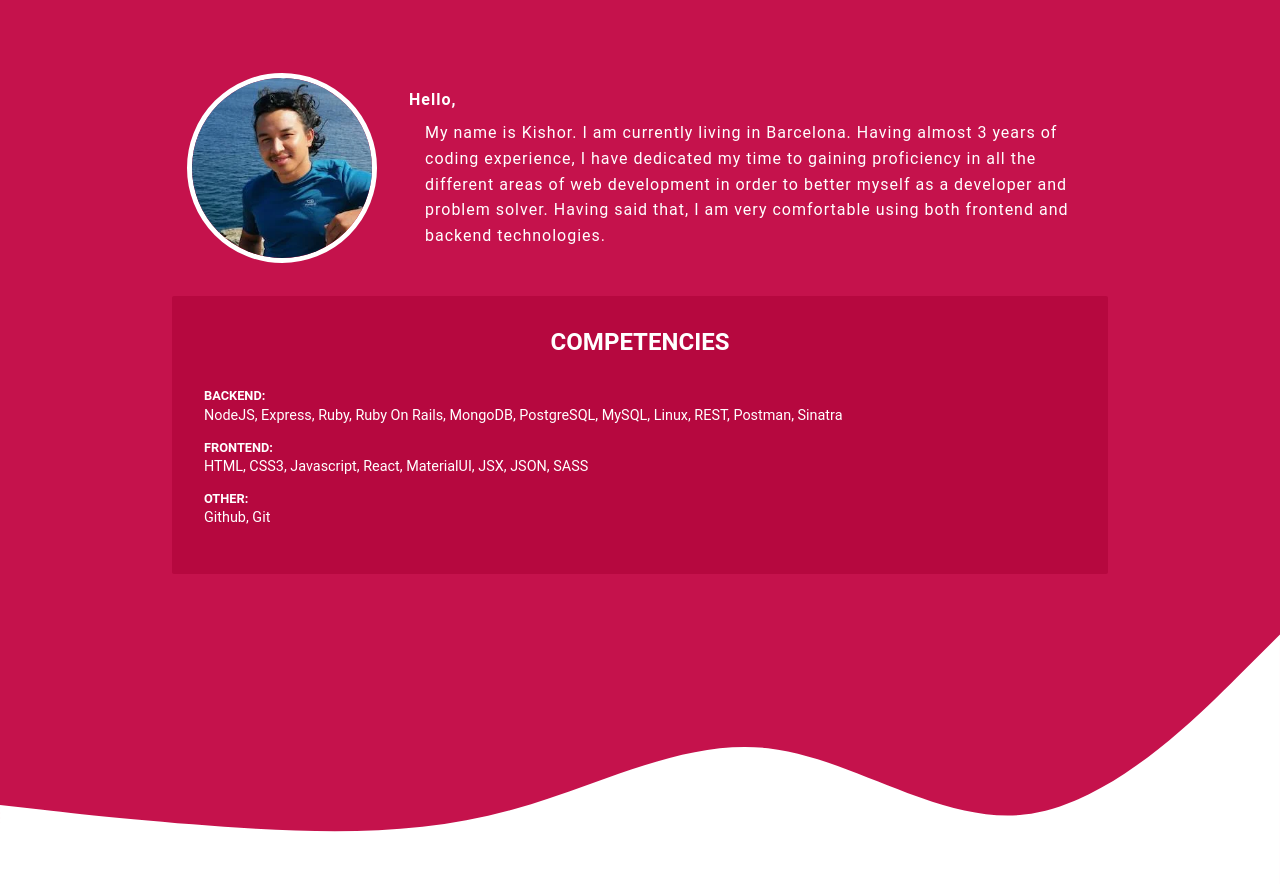
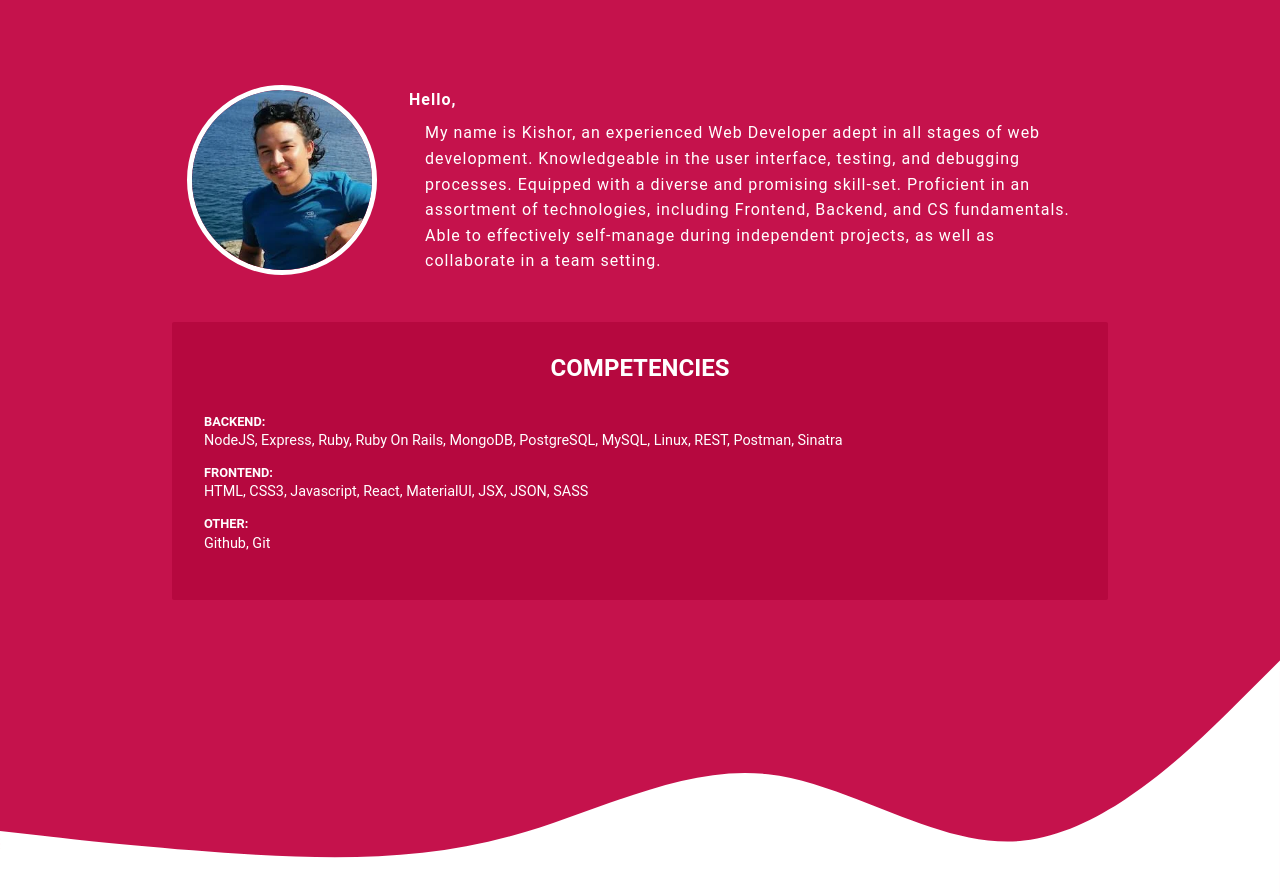
Before and after one commit to KishorBudhathoki10/portfolio-react, a React (Create React App) app: page / in a window 1280 px wide. Shown: the part 3520-4416 px from the top of the page. Built offline with nearby package versions, Linux system fonts and the light colour scheme.

Commit message:
Editing about me content

```diff
--- a/src/Routes/AboutMe/AboutMe.js
+++ b/src/Routes/AboutMe/AboutMe.js
@@ -24,12 +24,13 @@ function AboutMe() {
               {/* My name is Kishor. I am currently living in Barcelona. Having over 3 years of coding experience, I have developed abilities that allows me to work both on frontend and backend technologies. I have dedicated my time on gaining proficiency on all the different areas of web development in order to better my self as a Web Developer and problem solver. */}
 
               <p>
-                My name is Kishor. I am currently living in Barcelona. Having
-                almost 3 years of coding experience, I have dedicated my time to
-                gaining proficiency in all the different areas of web
-                development in order to better myself as a developer and problem
-                solver. Having said that, I am very comfortable using both
-                frontend and backend technologies.
+                My name is Kishor, an experienced Web Developer adept in all
+                stages of web development. Knowledgeable in the user interface,
+                testing, and debugging processes. Equipped with a diverse and
+                promising skill-set. Proficient in an assortment of
+                technologies, including Frontend, Backend, and CS fundamentals.
+                Able to effectively self-manage during independent projects, as
+                well as collaborate in a team setting.
               </p>
             </div>
           </div>
```
